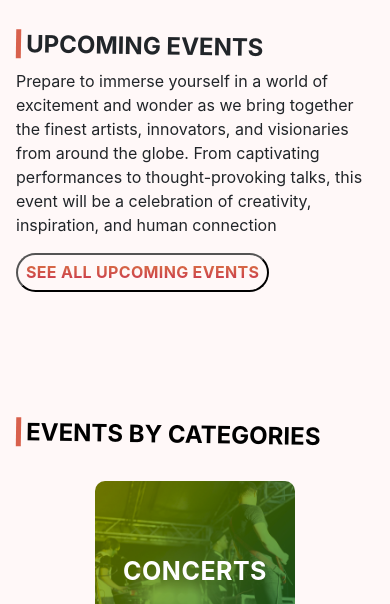
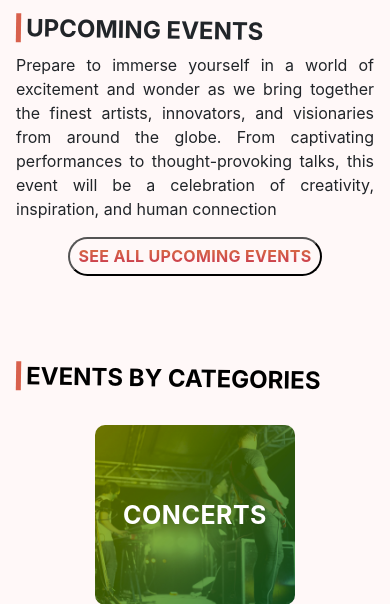
Before and after one commit to CrimsonKarma44/Eventify, a Django app: page / in a window 390 px wide. Shown: the part 124-728 px from the top of the page. Run offline with Django 4.2, Linux system fonts and the light colour scheme; data that the repository does not hold is empty.

Commit message:
some css changes

```diff
--- a/Porfolio/static/style/style.css
+++ b/Porfolio/static/style/style.css
@@ -8,6 +8,15 @@
 .inner-container{
     margin: auto;
     /* background-color: red; */
+    padding: 2rem 0;
+}
+.upcoming-event-text{
+    text-align: justify;
+}
+.upcoming-event-text-container{
+    /* background-color: red; */
+    display: flex;
+    align-items: center;
 }
 .small-nav{
     display: none !important;
@@ -329,6 +338,17 @@ div.main-createButton{
         padding: 0 !important;
         margin: 0 !important;
     }
+    .upcoming-event-button {
+        display: flex;
+        justify-content: center;
+        align-items: center;
+    }
+    .inner-container{
+        padding: 0;
+    }
+    /* .upcoming-event-button{
+        background-color: red;
+    } */
     .main-container{
         padding-top: 0;
     }
--- a/Porfolio/templates/home.html
+++ b/Porfolio/templates/home.html
@@ -11,24 +11,24 @@
     {% endfor %}
 {% endif %}
 
-<div class="inner-container mb-3 py-3">
+<div class="inner-container mb-3 ">
   <h2 class=" upcoming-event" >UPCOMING EVENTS</h2>
   <div class="row ">
-    <div class="col-md-9">
-      <p>
+    <div class="col-md-9 upcoming-event-text-container">
+      <p class="upcoming-event-text">
         Prepare to immerse yourself in a world of excitement and wonder as we bring
         together the finest artists, innovators, and visionaries from around the
         globe. From captivating performances to thought-provoking talks, this event
         will be a celebration of creativity, inspiration, and human connection
       </p>
     </div>
-    <div class="col-md-3">
+    <div class="col-md-3 upcoming-event-button">
       <button class="rounded-pill py-2 px-2 see-upcoming-event" >
         SEE ALL UPCOMING EVENTS
       </button>
     </div>
   </div>
-  <div class="col-md-12 mt-5">
+  <div class="col-md-12 mt-4">
     <div class="row all-event-con">
       {% for event in events %}
       <div class="col-xs-12 col-md-4 event-container" id="event" style="background-image:url('{{event.img.url}}');">
```
